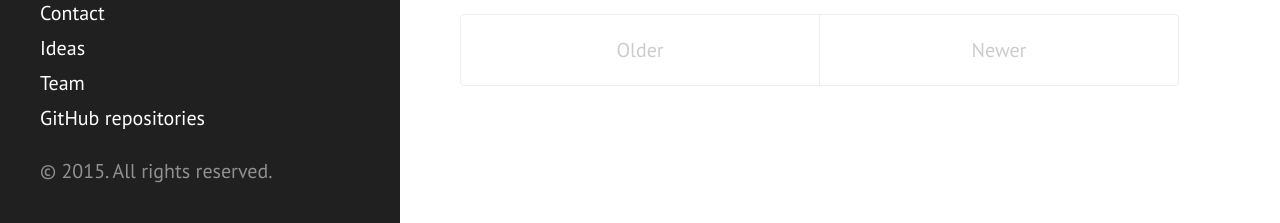
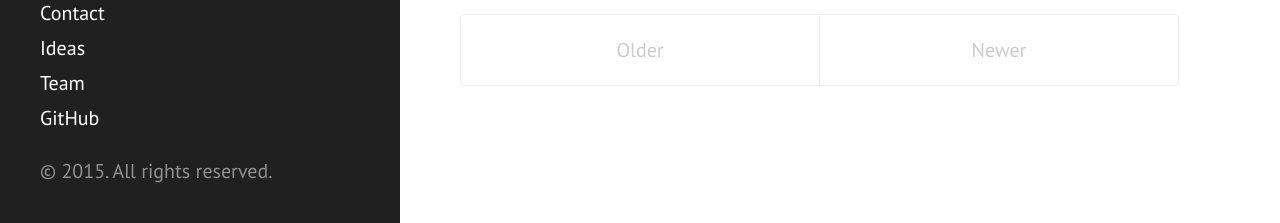
Before and after one commit to Haroenv/FauDroids.github.io, a Jekyll site: the page built from index.html, in a window 1280 px wide and 1246 px high. Shown: the part 1020-1243 px from the top of the window. Built offline with Jekyll 4.4.1, drawn with Linux system fonts in a browser that asks for light colours; Markdown is read by kramdown in place of the engine named in the settings; the list of posts is cut into pages by our own code.

Commit message:
Sidebar removed "repositories" word from sidebar, github is enough

```diff
--- a/_includes/sidebar.html
+++ b/_includes/sidebar.html
@@ -26,7 +26,7 @@
         {% endif %}
       {% endfor %}
 
-      <a class="sidebar-nav-item" href="{{ site.contact.github }}">GitHub repositories</a>
+      <a class="sidebar-nav-item" href="{{ site.contact.github }}">GitHub</a>
     </nav>
 
     <p>&copy; {{ site.time | date: '%Y' }}. All rights reserved.</p>
```
